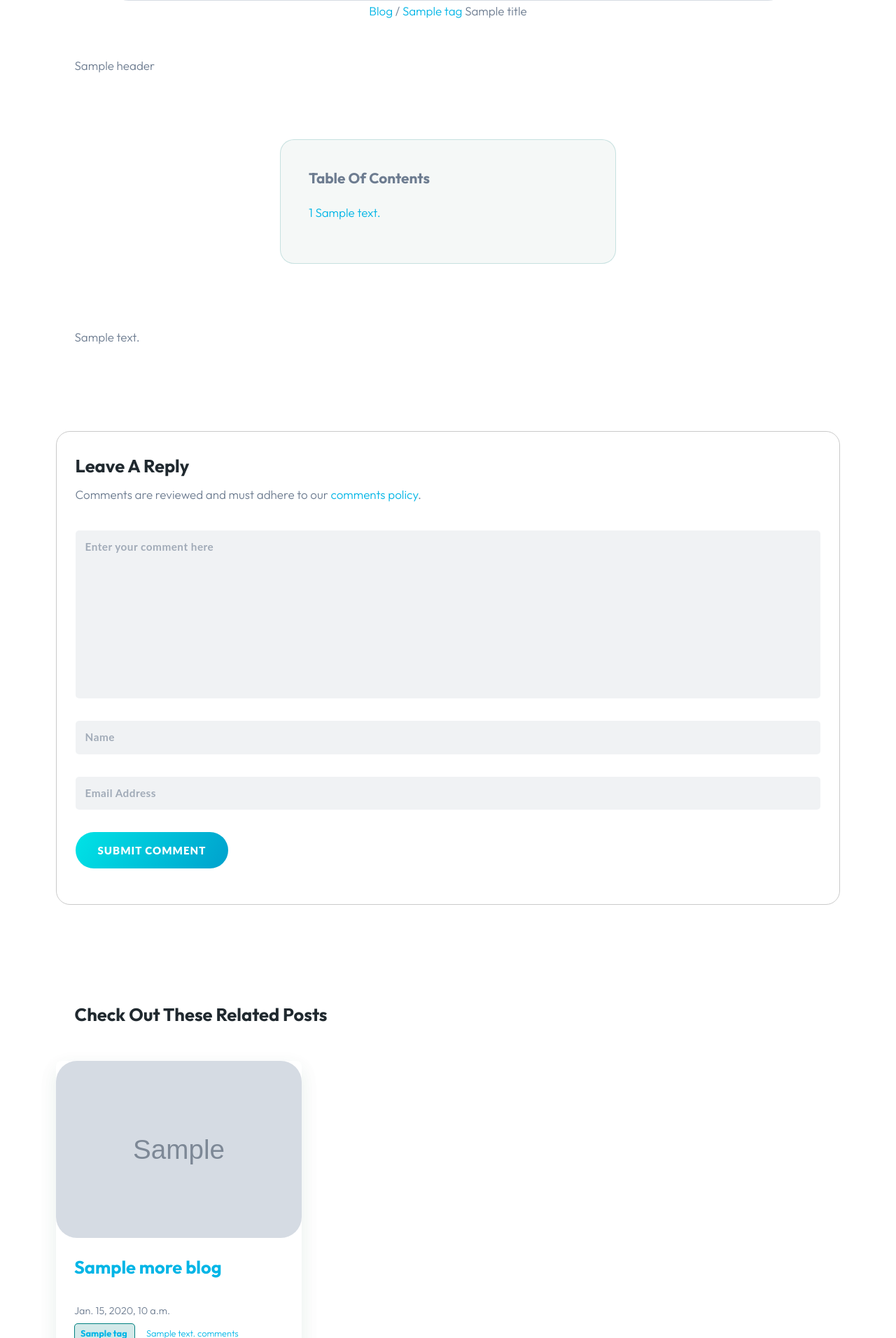
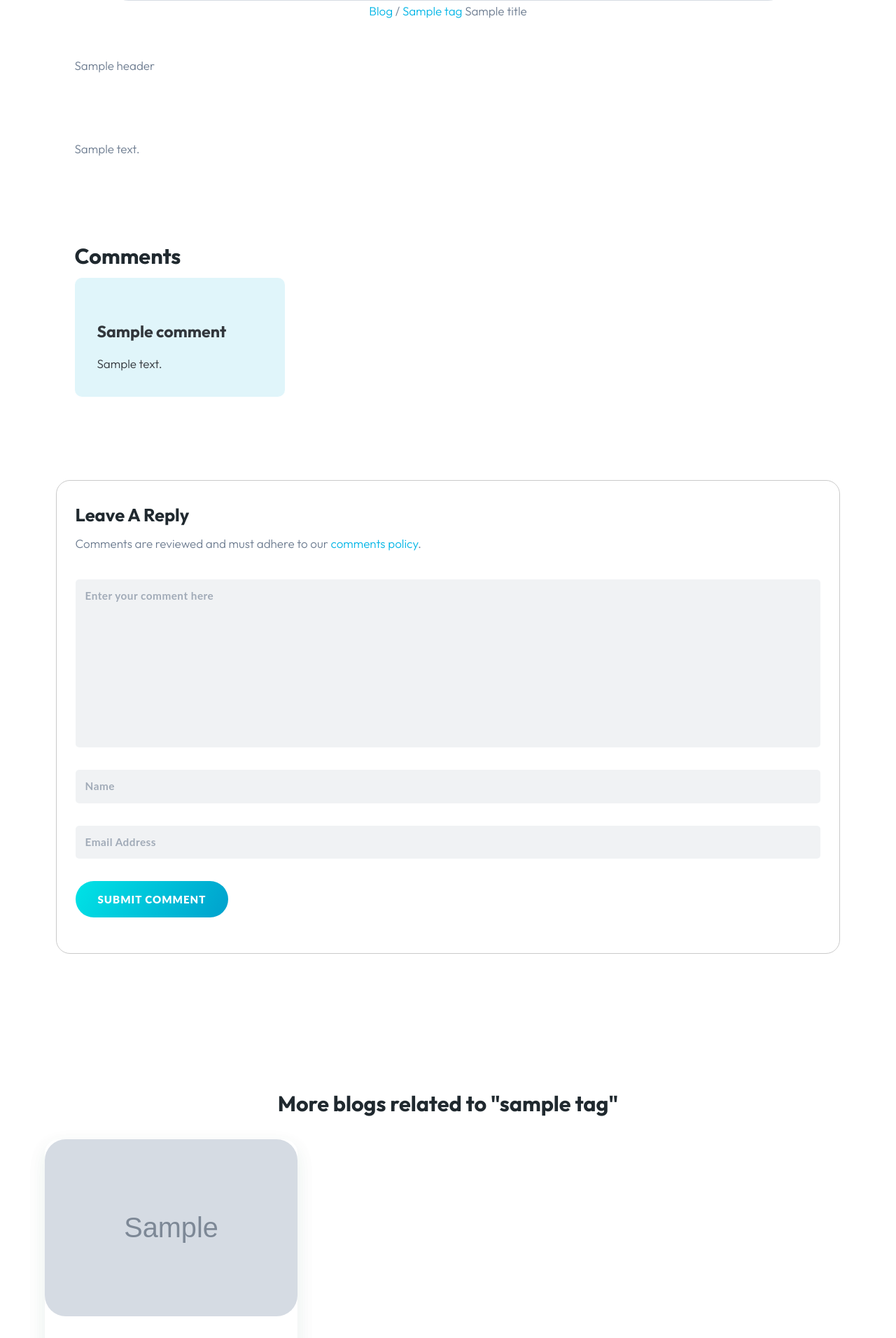
Before and after one commit to bcd-kushal/Covilla, a Django app: template app/templates/src/blog.html in a window 1280 px wide. Shown: the part 1212-3124 px from the top of the page at 70% size. Run offline with Django 4.2, Linux system fonts and the light colour scheme; the template is opened without the code that fills it: most values are stand-ins (such as "Sample title", 1, 10 or a date in 2020); grey boxes marked "Sample" are stand-in pictures; some web fonts are replaced.

Commit message:
Add files via upload

```diff
--- a/app/templates/src/blog.html
+++ b/app/templates/src/blog.html
@@ -506,26 +506,9 @@
                             {{header|safe}}
 
 
+
                             <!-- table of contents -->
-                            <div class="table"
-                                data-smooth-scroll="1" data-smooth-scroll-offset="120" style="width: 480px;max-width: 96vw;position: relative;transform: translateX(-50%);left: 50%;background: rgba(68, 121, 100, 0.05);  padding: 40px; border-radius: 20px;margin-bottom: 90px; border: .2px solid #00808030;margin-top: 90px;">
-                                <div class="contents">
-                                    <div class="lwptoc_header" style="padding-bottom: 20px;font-weight: 700;font-size: 1.3rem;">
-                                        <b class="lwptoc_title">Table Of Contents</b>
-                                    </div>
-                                    <div class="lwptoc_items lwptoc_items-visible">
-                                        <ul class="lwptoc_itemWrap">
-                                            {% for x in contents %}
-                                            <li class="lwptoc_item"> <a href="#{{x.content_link}}">
-                                                    <span class="lwptoc_item_number">{{x.number}}</span>
-                                                    <span class="lwptoc_item_label">{{x.content}}</span>
-                                                </a>
-                                            </li>
-                                            {% endfor %}
-                                        </ul>
-                                    </div>
-                                </div>
-                            </div>
+                            <br><br><br><br>
 
 
                             <!-- rest of body -->
@@ -537,6 +520,40 @@
                 </div>
             </div>
         </div>
+
+
+
+
+        <br><br>
+        <br><br>
+
+
+        {% if comments %}
+        <div class="row-container">
+            <div class="row">
+                <div class="column-container">
+                    <div class="column">
+                        <h2>Comments</h2>
+                        <div id="respond" class="comment-respond" style="display: flex; flex-direction: column; gap: 25px;">
+
+                            {% for x in comments %}
+                            <div class="" style="width: fit-content;padding: 32px; background: #ddf4fae9; border-radius: 10px; color: #32373c; display: flex; flex-direction: column; min-width: 300px !important; margin-right: 20vw;">
+                                <div class="title" style="font-weight: 990; font-size: 1.45rem; padding-top: 30px;">
+                                    {{x.name}}
+                                </div>
+                                <div class="comment" style="padding-top: 16px;">
+                                    {{x.comment}}
+                                </div>
+                            </div>
+                            {% endfor %}
+
+                        </div>
+                    </div>
+                </div>
+            </div>
+        </div>
+        {% endif %}
+
 
         <br id="comments"><br><br><br>
 
@@ -588,84 +605,118 @@
         <br><br>
 
 
+
+
+
+
+
+
+        <!-- +++++++ more blogs ++++++++++++++++++++++ -->
+
         {% if more_blogs %}
-        <div class="row-container blog-index" style="margin-bottom: 90px;">
-            <div class="row" style="margin-bottom: 50px;">
-                <div class="column-container">
-                    <div class="column">
-                        <h3 id="comments">Check Out These Related Posts</h3>
-                    </div>
-                </div>
-            </div>
+        <div class="row-container wide-width blog-index">
+
+            <h2 style="text-align: center; min-width: 100% !important;padding: 55px 0 20px;">More blogs related to "{{tag|lower}}"</h2>
+
             <div class="row three-column small-gutters">
                 {% for x in more_blogs %}
+                {% if x.title != title %}
                 <div class="column-container" onclick="location.href='{{x.link}}'">
-                    <div class="column card accent-teal cardd" style="padding: 0; overflow: hidden;">
+                    <div class="column card accent-teal cardd"
+                        style="padding: 0; overflow: hidden; height: 100%; border-radius: 20px;">
                         <article id="post-238402"
-                            class="entry article-card post-238402 post type-post status-publish format-standard has-post-thumbnail hentry category-best-website-tools category-design tag-best-graphic-design-software tag-best-tools tag-graphic-design tag-graphic-design-tool">
+                            class="entry article-card post-238402 post type-post status-publish format-standard has-post-thumbnail hentry category-best-website-tools category-design tag-best-graphic-design-software tag-best-tools tag-graphic-design tag-graphic-design-tool"
+                            style="height: 100%;position: relative; border-radius: 20px;">
                             <div class="post-thumbnail" style="width: 100%;">
-                                <a  style="width: 100%; " style="cursor: default;">
-                                    <img src="../../../media/{{x.thumbnail}}"  style="width: 100%; height: 253px; object-fit: cover;" height="253" width="450" alt="">
+                                <a style="width: 100%; " style="cursor: default;">
+                                    <img src="../../../media/{{x.thumbnail}}" style="width: 100%; height: 253px; object-fit: cover;"
+                                        height="253" width="450" alt="">
                                 </a>
                             </div>
-                            <h3 style="padding: 20px 26px;"><a href="{{x.link}}"
-                                    >{{x.title}}</a></h3>
+                            <h3 style="padding: 20px 26px;"><a href="{{x.link}}">{{x.title}}</a></h3>
                             <p class="blog-meta" style="padding: 0 26px;">
                                 <span class="published updated" style="font-size: .9rem;">{{x.date}}</span> <br>
-                                <a href="{{x.tag_link}}" style="background: rgba(0, 128, 128, 0.174); padding: 5px 8px; border: 1px solid teal; border-radius: 5px; font-size: .8rem; margin-right: 8px;">
+                                <a href="{{x.tag_link}}"
+                                    style="background: rgba(0, 128, 128, 0.174); padding: 5px 8px; border: 1px solid teal; border-radius: 5px; font-size: .8rem; margin-right: 8px;">
                                     {{x.tag}}
                                 </a>
-                                <span
-                                    class="comments-number"><a href="{{x.link}}" style="padding: 5px 8px; font-size: .8rem; ">
+                                <span class="comments-number"><a href="{{x.link}}"
+                                        style="padding: 5px 8px; font-size: .8rem; ">
                                         {{x.comments}} comments
                                     </a>
                                 </span>
                             </p>
-                            <p style="padding: 0 26px;">
+                            <p style="padding: 0 26px 124px;">
                                 {{x.brief}}
                             </p>
-                            <a class="button tertiary-button" style="width: calc(100% - 52px); transform: translateX(26px); margin: 35px 0 45px; "
-                                href="{{x.link}}"
-                                class="viewfull">
+                            <a class="button tertiary-button"
+                                style="width: calc(100% - 52px); transform: translateX(26px); margin: 35px 0 45px; position: absolute; bottom: 0; "
+                                href="{{x.link}}" class="viewfull">
                                 View Full Post
                             </a>
                         </article>
                     </div>
                 </div>
+                {% endif %}
                 {% endfor %}
+
             </div>
         </div>
         {% endif %}
 
 
         {% if recents %}
-        <!-- recent posts card -->
-        <section>
+        <div class="row-container wide-width blog-index">
 
-            <div class="row-container wide-width blog-index">
-                <div class="row small-gutters">
-                    <div class="column-container">
-                        <div class="column card accent-teal" style="display: flex; flex-direction: row;">
-                        <div class="" style="padding: 20px 60px 20px 30px; display: flex; align-items: center;">
-                                <h4 style="text-align: center;">Recent Posts</h4>
+            <h2 style="text-align: center; min-width: 100% !important;padding: 105px 0 20px;">Recent blogs</h2>
+
+            <div class="row three-column small-gutters">
+                {% for x in recents %}
+                {% if x.title != title %}
+                <div class="column-container" onclick="location.href='{{x.link}}'">
+                    <div class="column card accent-teal cardd"
+                        style="padding: 0; overflow: hidden; height: 100%; border-radius: 20px;">
+                        <article id="post-238402"
+                            class="entry article-card post-238402 post type-post status-publish format-standard has-post-thumbnail hentry category-best-website-tools category-design tag-best-graphic-design-software tag-best-tools tag-graphic-design tag-graphic-design-tool"
+                            style="height: 100%;position: relative; border-radius: 20px;">
+                            <div class="post-thumbnail" style="width: 100%;">
+                                <a style="width: 100%; " style="cursor: default;">
+                                    <img src="../../../media/{{x.thumbnail}}" style="width: 100%; height: 253px; object-fit: cover;"
+                                        height="253" width="450" alt="">
+                                </a>
                             </div>
-                            <div class="">
-                                <ul>
-                                    {% for x in recents %}
-                                    <li>
-                                        <a href="/blogs/{{x.link}}">{{x.title}}</a>
-                                    </li>
-                                    {% endfor %}
-                                </ul>
-                            </div>
-                        </div>
+                            <h3 style="padding: 20px 26px;"><a href="{{x.link}}">{{x.title}}</a></h3>
+                            <p class="blog-meta" style="padding: 0 26px;">
+                                <span class="published updated" style="font-size: .9rem;">{{x.date}}</span> <br>
+                                <a href="{{x.tag_link}}"
+                                    style="background: rgba(0, 128, 128, 0.174); padding: 5px 8px; border: 1px solid teal; border-radius: 5px; font-size: .8rem; margin-right: 8px;">
+                                    {{x.tag}}
+                                </a>
+                                <span class="comments-number"><a href="{{x.link}}"
+                                        style="padding: 5px 8px; font-size: .8rem; ">
+                                        {{x.comments}} comments
+                                    </a>
+                                </span>
+                            </p>
+                            <p style="padding: 0 26px 124px;">
+                                {{x.brief}}
+                            </p>
+                            <a class="button tertiary-button"
+                                style="width: calc(100% - 52px); transform: translateX(26px); margin: 35px 0 45px; position: absolute; bottom: 0; "
+                                href="{{x.link}}" class="viewfull">
+                                View Full Post
+                            </a>
+                        </article>
                     </div>
                 </div>
+                {% endif %}
+                {% endfor %}
+
             </div>
-        </section>
+        </div>
         {% endif %}
 
-
+        <br><br>
     </section>
 
 
--- a/app/templates/src/categories.html
+++ b/app/templates/src/categories.html
@@ -3,7 +3,7 @@
 
 <head>
     {% load static %}
-    <title>All Categories: Covilla</title>
+    <title>All Categories: MyBlogs</title>
     <meta charset="utf-8" />
 
     <meta name="viewport" content="width=device-width, initial-scale=1">
--- a/app/templates/src/utils/footer.html
+++ b/app/templates/src/utils/footer.html
@@ -16,7 +16,7 @@
             <div class="column-container" style="padding-right: 80px;padding-bottom: 40px;">
                 <div class="column">
                     <h4 style="font-size: .8rem; white-space: nowrap;"><a id="logo" href="/" style="letter-spacing: 1.5px;font-weight: 990; font-size: 2.5rem; white-space: nowrap; color: teal !important;">
-                        Covilla
+                        MyBlogs
                     </a></h4>
                     <div class="" style="margin-top: 15px;font-size: .9rem;">
                         <em>Blogs by the community, to the community, for the community.</em>
@@ -77,7 +77,7 @@
         <div class="row" style="padding-top: 28px;">
             <div class="column-container">
                 <div class="column centered">
-                    <p style="font-size: .8rem;">Copyright &copy; 2024 Covilla Solutions &reg;</p>
+                    <p style="font-size: .8rem;">Copyright &copy; 2024 MyBlogs Solutions &reg;</p>
                 </div>
             </div>
         </div>
--- a/app/templates/src/utils/header.html
+++ b/app/templates/src/utils/header.html
@@ -6,7 +6,7 @@
     </div>
     <div class="row-container">
         <a id="logo" href="/" style="letter-spacing: 1.5px;font-weight: 990;">
-            Covilla
+            MyBlogs
         </a>
         <nav>
             <ul class="menu">
```
Also changed, not shown: app/api_read.py (+46 -3 lines), app/templates/src/all_blogs.html (+46 -20 lines), app/views.py (+14 -11 lines).
